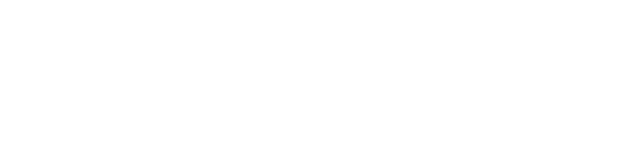
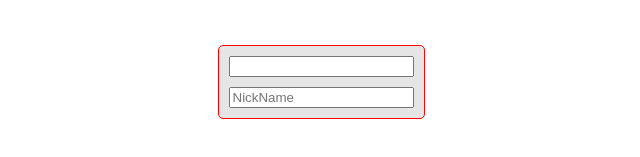
Before and after one commit to VPseudo11/Typescript-with-react, a React (Vite) app: page / in a window 1280 px wide. Shown: the part 507-664 px from the top of the page, without its empty margins (319-959 px from the left). Built offline with nearby package versions, Linux system fonts and the light colour scheme.

Commit message:
Update: Add Component form in App

```diff
--- a/src/App.tsx
+++ b/src/App.tsx
@@ -1,5 +1,6 @@
 import { useEffect, useState } from 'react'
 import styled from 'styled-components'
+import Form from './components/Form'
 import List from './components/List'
 
 const INITIAL_STATE = [
@@ -40,6 +41,7 @@
     <AppContainer>
       <h1>pseudo Subs</h1>
       <List subs={subs}/>
+      <Form />
     </AppContainer>
   )
 }
--- a/src/components/Form.tsx
+++ b/src/components/Form.tsx
@@ -10,12 +10,23 @@
     return (
         <FormContainer onSubmit={handleSubmit}>
             <input type="text" name='nick' />
+            <input type="text" placeholder='NickName' />
         </FormContainer>
     )
 }
 
 const FormContainer = styled.form`
+    border: 1px solid red;
+    display: flex;
+    flex-direction: column;
+    align-items: center;
+    padding: 5px;
+    border-radius: 5px;
+    background-color: rgba(0, 0, 0, .1);
 
+    &>input{
+        margin: 5px;
+    }
 `
 
 export default Form
```
